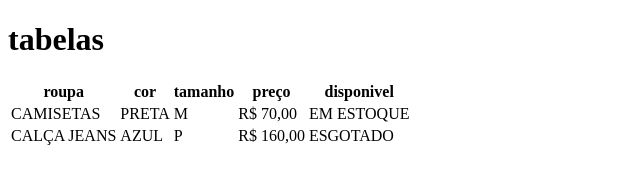
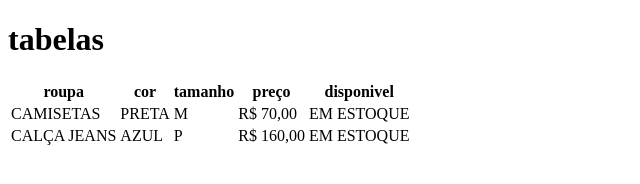
Before and after one commit to janainabatista/aula-tabela, a plain HTML site: page index.html in a window 1280 px wide. Shown: the full height of the page, 0-640 px from the left. Drawn offline with Linux system fonts and the light colour scheme.

Commit message:
trocado esgotado para estoque
,

```diff
--- a/index.html
+++ b/index.html
@@ -29,7 +29,8 @@
     <td>AZUL</td>
     <td>P</td>
     <td>R$ 160,00</td>
-    <td> ESGOTADO</td
+    <td> EM ESTOQUE
+      </td
    </tr>
   </table>
 
```
